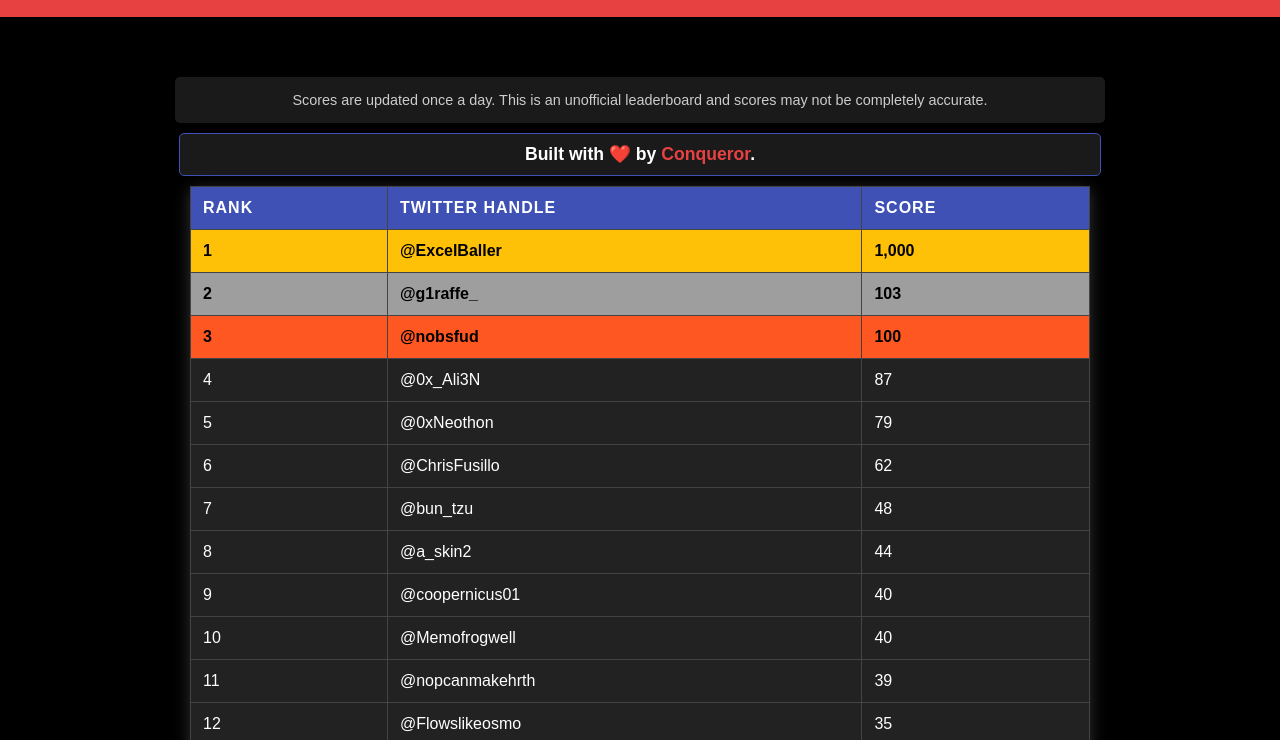
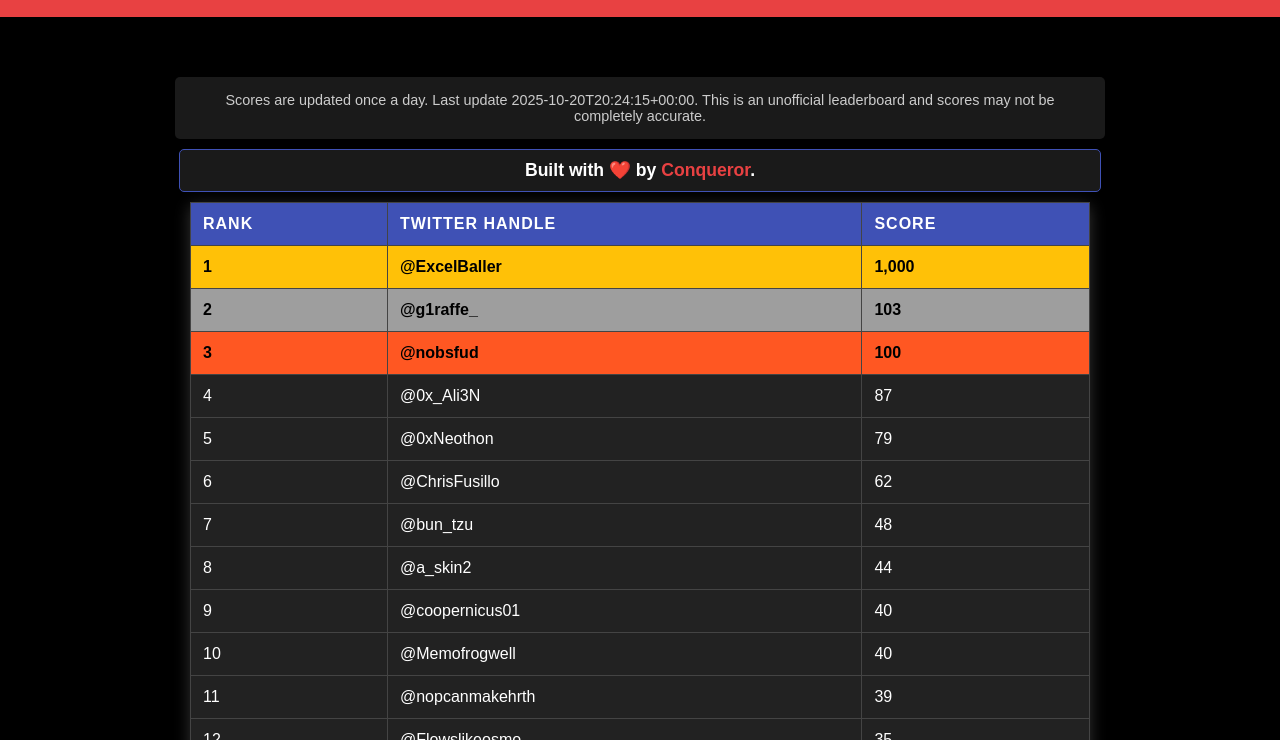
Before and after one commit to DasRasyo/AvaxEcoLeaderboard, a plain HTML site: page index.html in a window 1280 px wide. Shown: the part 60-800 px from the top of the page. Drawn offline with Linux system fonts and the light colour scheme.

Commit message:
Update last scores update date in index.html

```diff
--- a/index.html
+++ b/index.html
@@ -14,7 +14,7 @@
 
     <main>
         <p class="update-info">
-            Scores are updated once a day. This is an unofficial leaderboard and scores may not be completely accurate.
+            Scores are updated once a day. Last update 2025-10-20T20:24:15+00:00. This is an unofficial leaderboard and scores may not be completely accurate.
         </p>
 
         <p id="credit-info" class="credit-top"></p>
```
